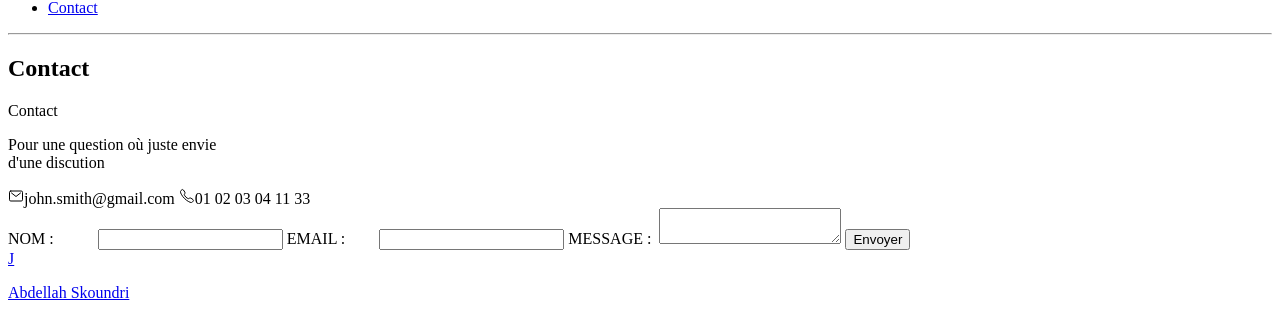
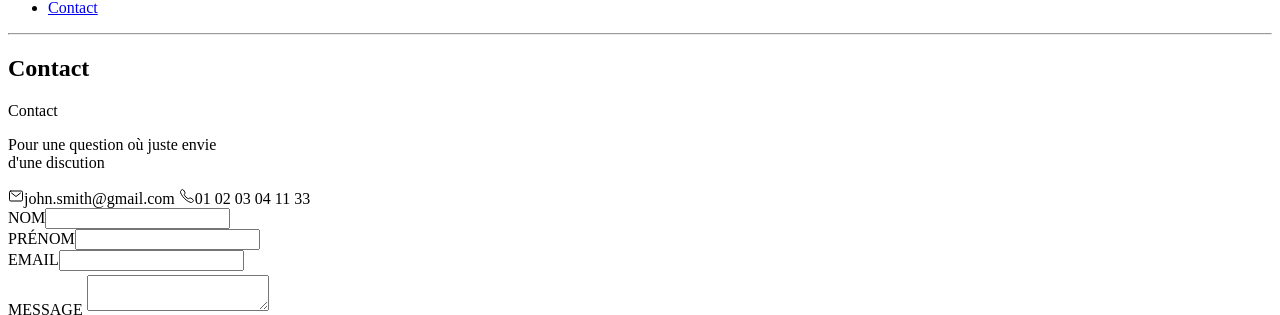
Before and after one commit to DimitriKft/myp_symfony, a Symfony app: template templates/contact/index.html.twig in a window 1280 px wide. Shown: the part 737-1052 px from the top of the page. Run offline with Twig, Linux system fonts and the light colour scheme; the template is opened without the code that fills it, so the values that code supplies are empty; form fields are guessed from the names that the template uses; some libraries are stand-ins or nearby versions.

Commit message:
update contact form twig

```diff
--- a/templates/contact/index.html.twig
+++ b/templates/contact/index.html.twig
@@ -23,23 +23,23 @@
         </div>
     </div>
 
-    <div class="form">
+
+    {{ form_start(form) }}
     <div>
         <span>
-                <label style="margin-right:40px;">NOM :</label>
-                <input type="text"/>
+            {{ form_row(form.nom, {"attr": {'style':'margin-right:40px;'},"label":"NOM"}) }}
         </span>
         <span>
-                <label style="margin-right:30px;">EMAIL :</label>
-                <input type="text"/>
+            {{ form_row(form.prenom, {"attr": {'style':'margin-right:40px;'},"label":"PRÉNOM"}) }}
         </span>
         <span>
-                <label style="margin-right:4px;">MESSAGE :</label>
-                <textarea></textarea>
+            {{ form_row(form.email, {"attr": {'style':'margin-right:30px;'},"label":"EMAIL"}) }}
         </span>
-            <button class="form_button">Envoyer</button>
+        <span>
+            {{ form_row(form.message, {"attr": {'style':'margin:4px;'},"label":"MESSAGE"}) }}
+        </span>
     </div>
-    </div>
+    {{ form_end(form) }}
 
 </section>
 
```
Lines whose indentation alone changed are shown as unchanged.
